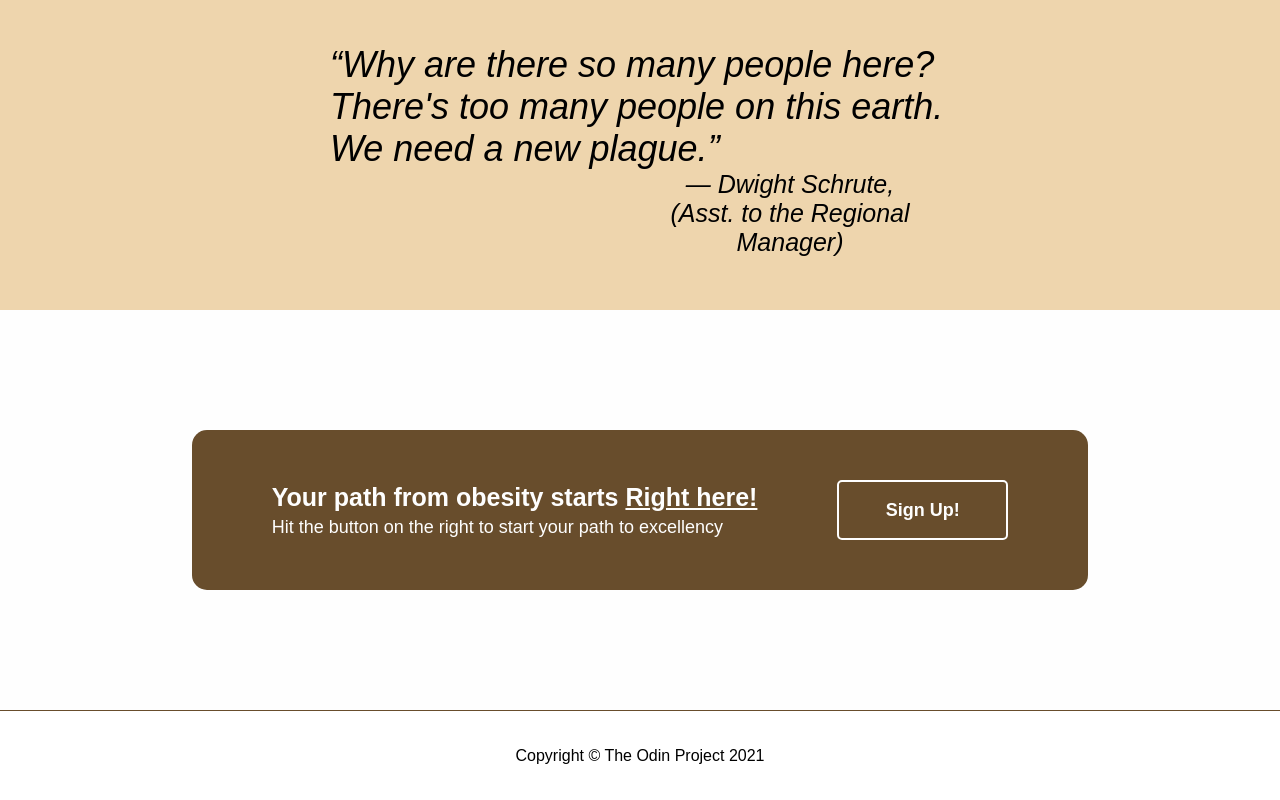
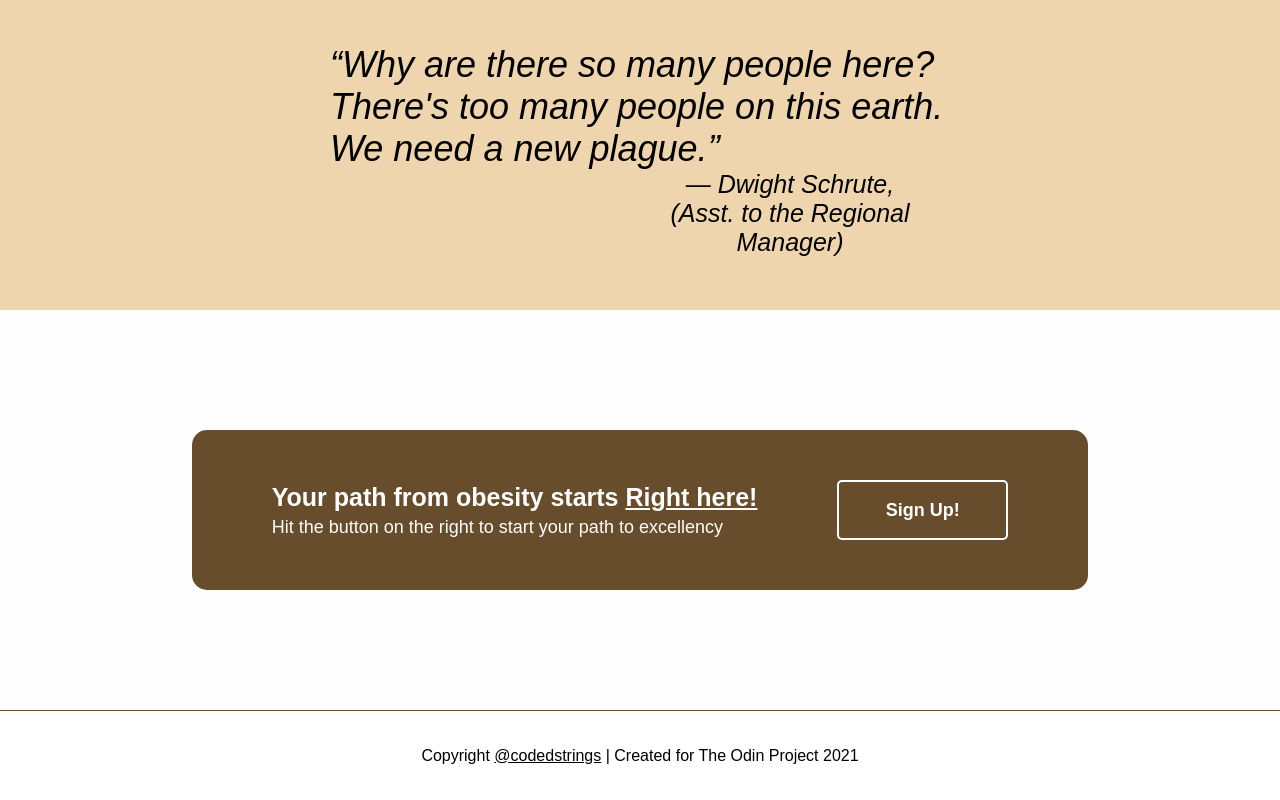
Before and after one commit to codedstrings/dwight-schrute-gym, a plain HTML site: page index.html in a window 1280 px wide. Shown: the part 1530-2330 px from the top of the page. Drawn offline with Linux system fonts and the light colour scheme.

Commit message:
add: github link to footer text

```diff
--- a/index.html
+++ b/index.html
@@ -95,7 +95,7 @@
         </section>
     </div>
     <footer>
-        <p>Copyright © The Odin Project 2021</p>
+        <p>Copyright <a href="https://github.com/codedstrings" target="_blank">@codedstrings</a> | Created for The Odin Project 2021</p>
     </footer>
 </body>
 
--- a/styles.css
+++ b/styles.css
@@ -233,3 +233,7 @@ footer{
     align-items: center;
     height: 90px;
 }
+footer a{
+    /* text-decoration: none; */
+    color: black;
+}
```
